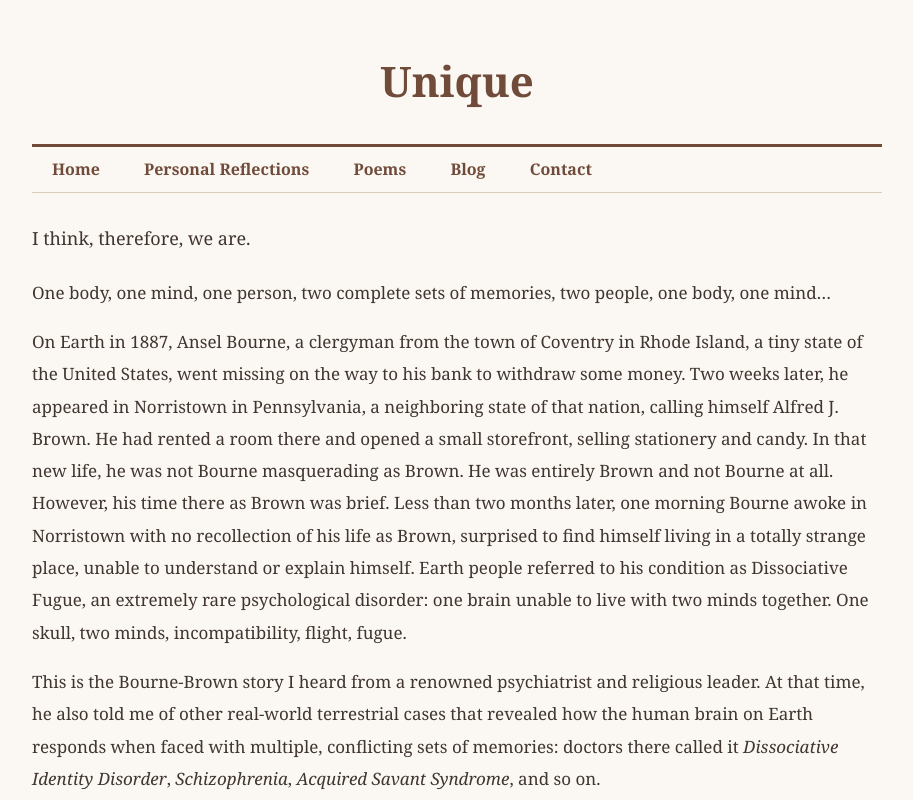
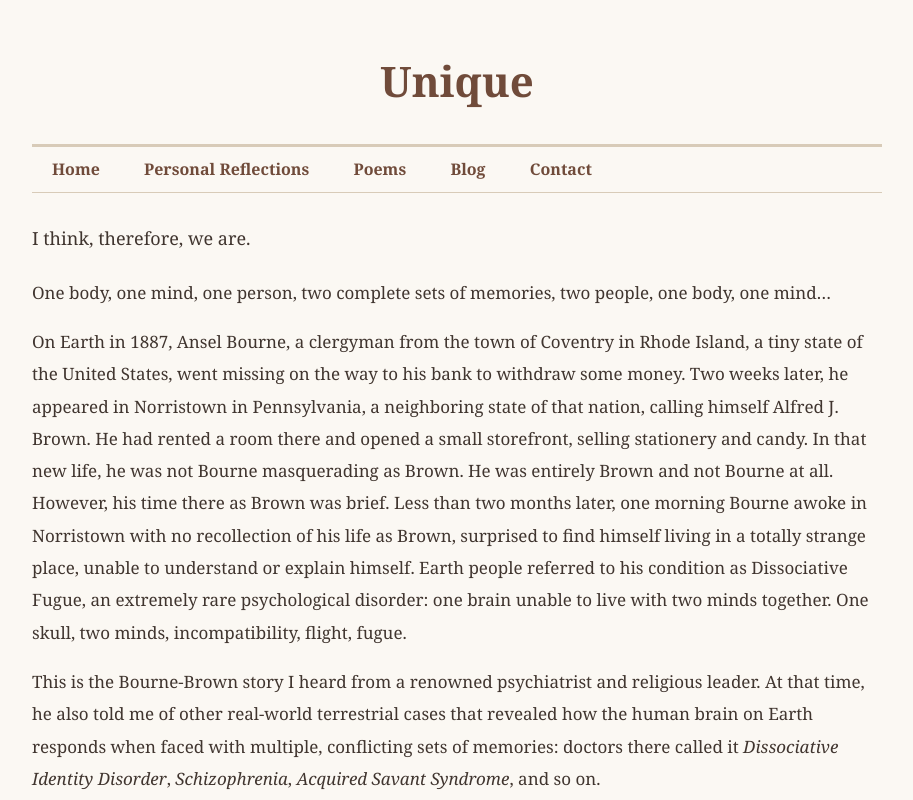
Before and after one commit to Jantany/Jantany.github.io, a plain HTML site: page unique.html in a window 1280 px wide. Shown: the top 800 px of the page, without its empty margins (183-1096 px from the left). Drawn offline with Linux system fonts and the light colour scheme.

Commit message:
Change border color of header in unique.html

```diff
--- a/unique.html
+++ b/unique.html
@@ -19,7 +19,7 @@ padding: 0 10px 10px;
     header {
       text-align: center;
       padding: 15px 10px;
-border-bottom: 3px solid #704b3a;
+border-bottom: 3px solid #d8cbb8;
     }
 
     h1 {
```
